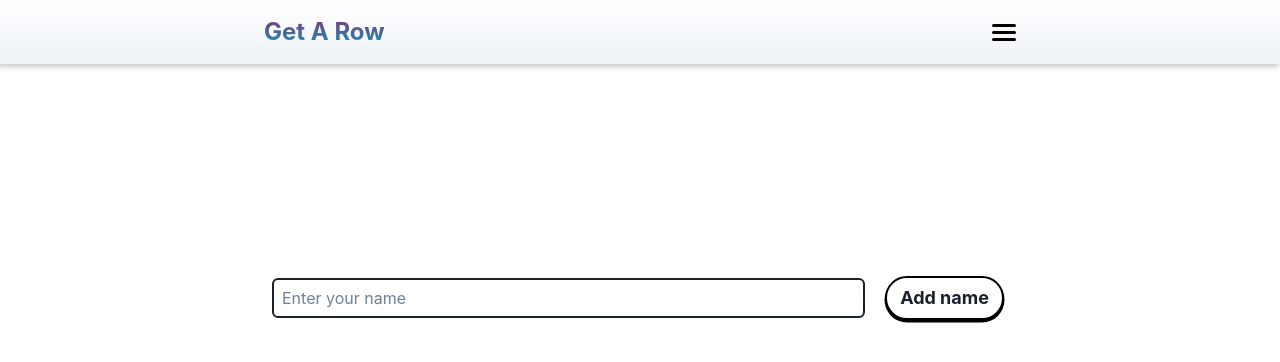
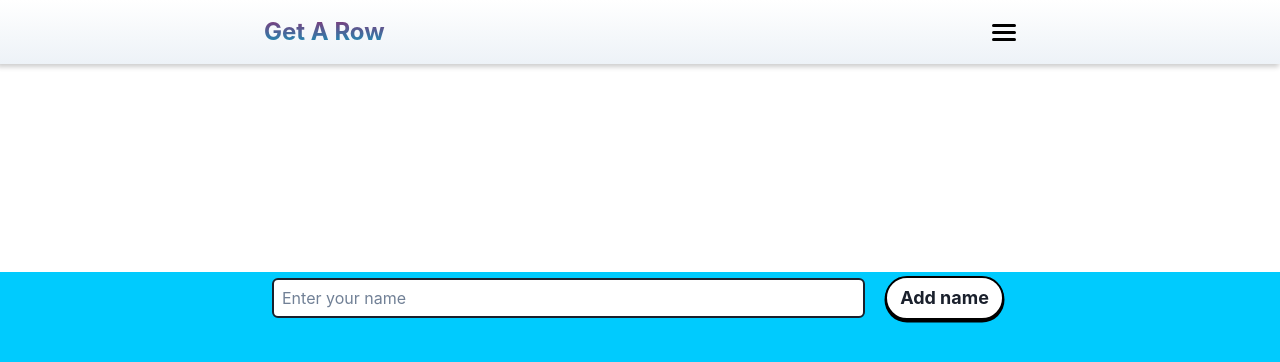
Before and after one commit to felix-odenhall/get-a-row, a React (Create React App) app: page / in a window 1280 px wide. Shown: the top 362 px of the page. Built offline with nearby package versions, Linux system fonts and the light colour scheme.

Commit message:
updating background color

```diff
--- a/src/App.tsx
+++ b/src/App.tsx
@@ -17,7 +17,7 @@ const App = () => {
   return (
     <>
       <Header />
-      <Box as="main" w="100%" h="full">
+      <Box as="main" w="100%" h="full" bg="#00CBFE">
         {hasUsername && !hasOngoingGame && <SelectTasks />}
         {hasUsername && hasOngoingGame && <GameBoard />}
         {!hasUsername && <CreateUserForm />}
--- a/src/components/GameBoard/GameBoard.tsx
+++ b/src/components/GameBoard/GameBoard.tsx
@@ -8,7 +8,14 @@ export const GameBoard = () => {
   }));
 
   return (
-    <Box w="100%" h="100vh" bg={!hasBingo ? "#00CBFE" : "white"} p="2">
+    <Box
+      w="100%"
+      h="100vh"
+      bg={!hasBingo ? "#00CBFE" : "white"}
+      p="2"
+      pos="fixed"
+      mt="12"
+    >
       {hasBingo ? <HasBingo /> : <BingoGrid />}
     </Box>
   );
--- a/src/index.css
+++ b/src/index.css
@@ -1,3 +1,7 @@
+html {
+  background-color: #00CBFE;
+}
+
 body {
   margin: 0;
   font-family: -apple-system, BlinkMacSystemFont, 'Segoe UI', 'Roboto', 'Oxygen',
```
